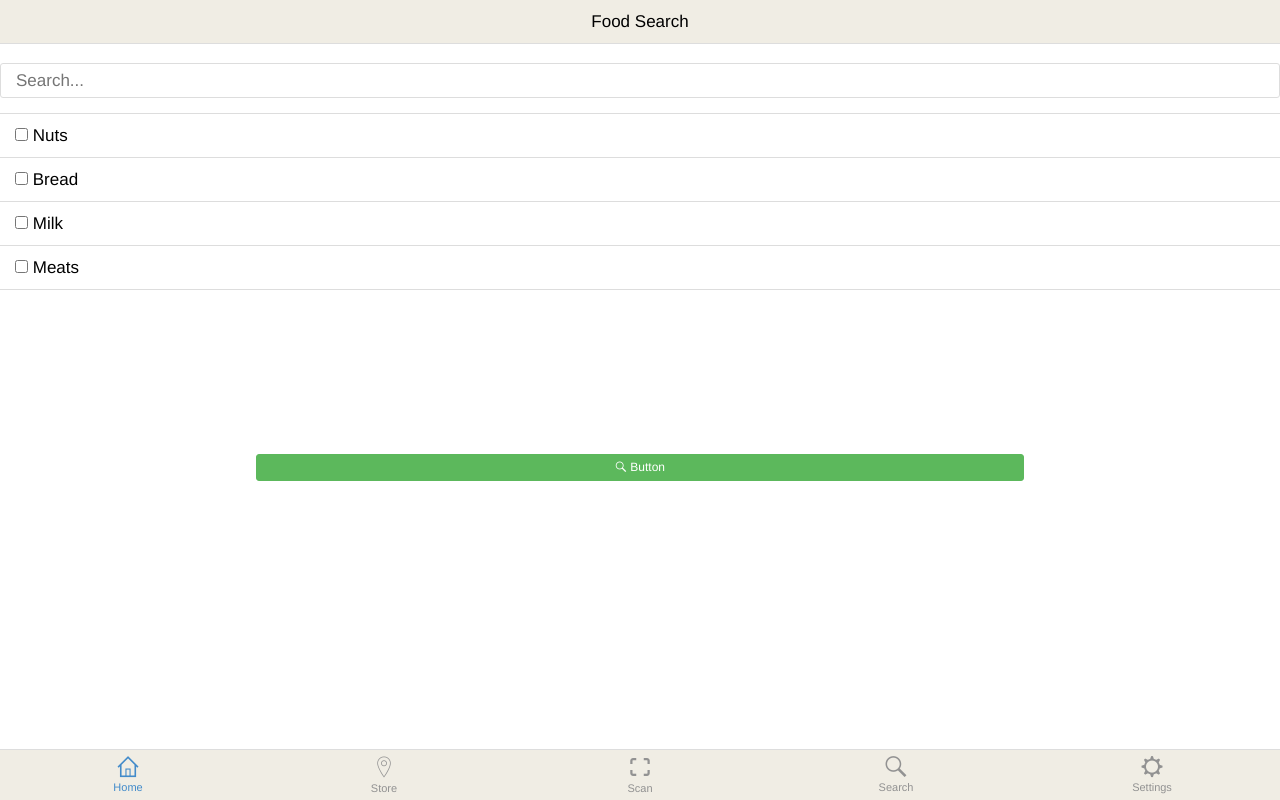
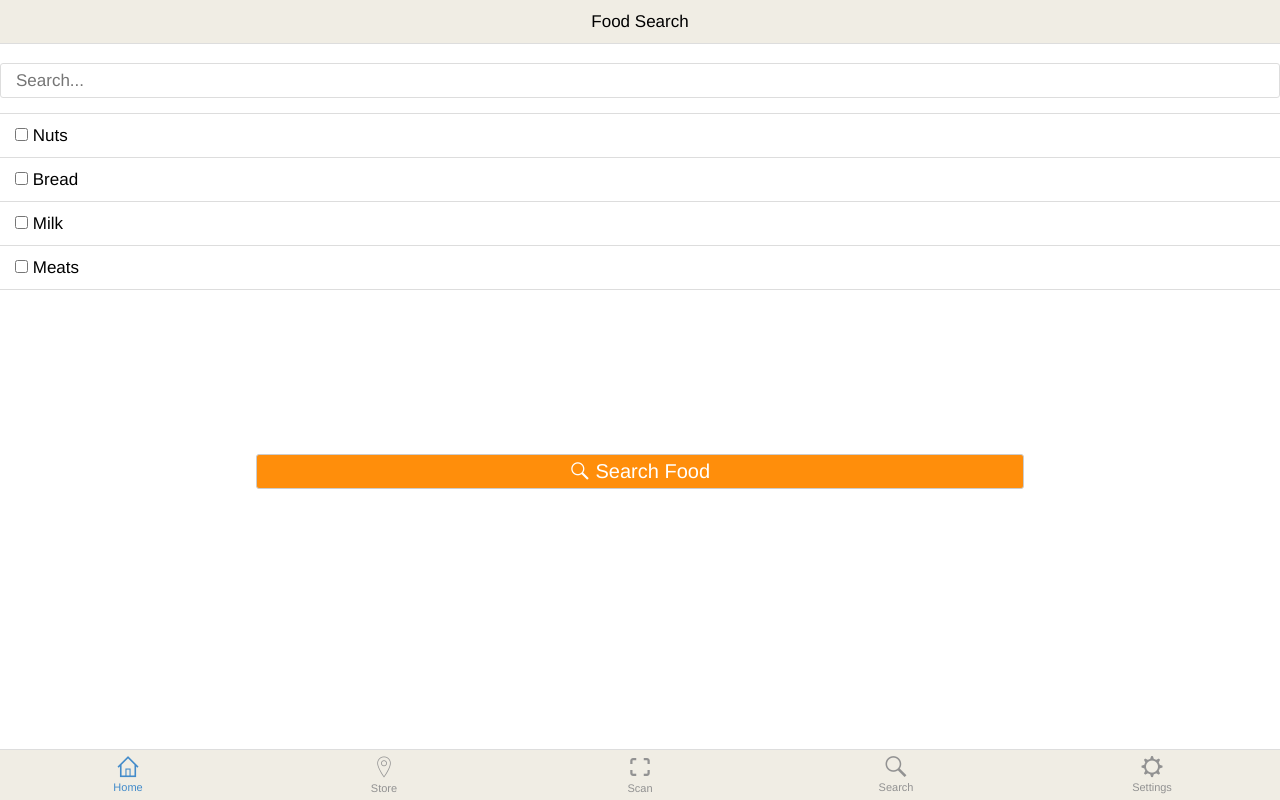
Before and after one commit to becky2014/becky2014.github.io, a plain HTML site: page food_search.html in a window 1280 px wide. Drawn offline with nearby package versions, Linux system fonts and the light colour scheme; files whose address does not match are found by name.

Commit message:
change button and color

```diff
--- a/food_search.html
+++ b/food_search.html
@@ -56,10 +56,11 @@
 
         <div class="searchpanel">
 
-      <button id = "scan" class="btn btn-positive">
+      <button id = "scan" class="btn">
       <span class="icon icon-search"></span>
-        Button
+        Search Food
       </button>
+
         </div>
 
          </center>
@@ -117,7 +118,10 @@
   width: 60%;
   height:10%;
   margin-left: 20%;
-  //background-color: #FF8E0B;
+  background-color: #FF8E0B;
+  color: #FFFFFF;
+  font-size: 20px;
+
 }
 
 #search{
@@ -126,6 +130,7 @@
 
  .bar{
      background-color:#F0EDE4;
+
    }
 
 
```
